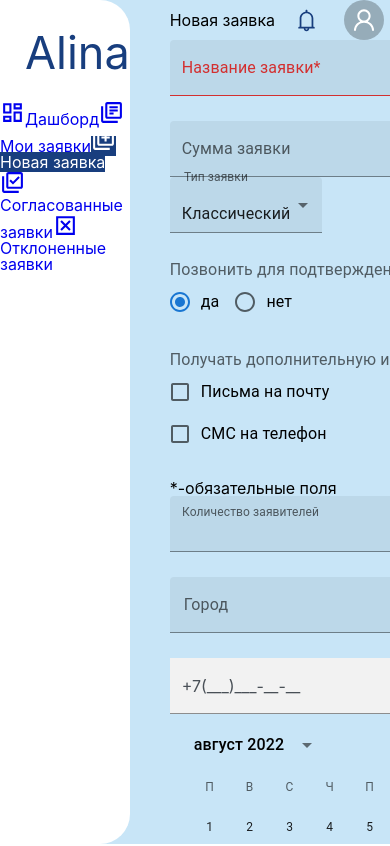
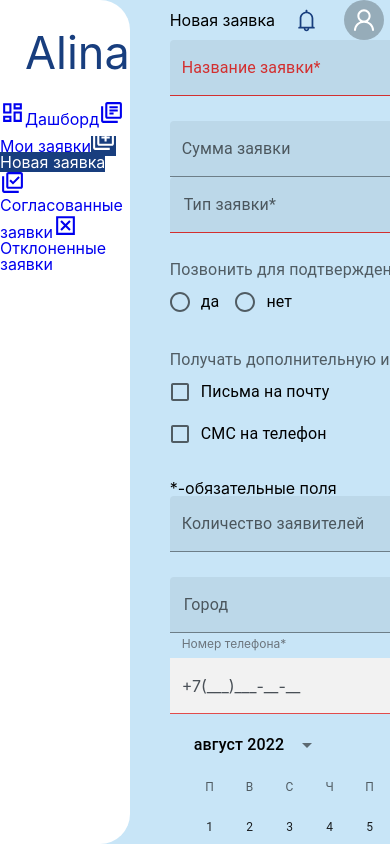
Before and after one commit to ZetBaur/alina, a React (Vite) app: page /newrequest in a window 390 px wide. Shown: the top 846 px of the page. Built offline with nearby package versions, Linux system fonts and the light colour scheme.

Commit message:
phone mask

```diff
--- a/src/screens/NewRequest.tsx
+++ b/src/screens/NewRequest.tsx
@@ -19,9 +19,8 @@ import {
 import 'primereact/resources/themes/lara-light-indigo/theme.css';
 import 'primereact/resources/primereact.min.css';
 import 'primeicons/primeicons.css';
-import { InputMask } from 'primereact/inputmask';
+import { InputMask, InputMaskChangeEvent } from 'primereact/inputmask';
 
-// import { DemoContainer, DemoItem } from '@mui/x-date-pickers/internals/demo';
 import dayjs, { Dayjs } from 'dayjs';
 import { AdapterDayjs } from '@mui/x-date-pickers/AdapterDayjs';
 import 'dayjs/locale/ru';
@@ -35,13 +34,13 @@ import { cities } from '../data/new.request.data';
 function NewRequest() {
   const [requestName, setRequestName] = useState('');
   const [requestAmount, setRequestAmount] = useState('');
-  const [typeValue, setTypeValue] = useState('classic');
-  const [confirmValue, setConfirmValue] = useState('yes');
+  const [typeValue, setTypeValue] = useState('');
+  const [confirmValue, setConfirmValue] = useState('');
   const [getEmailChecked, setGetEmailChecked] = useState(false);
   const [getSmsChecked, setGetSmsChecked] = useState(false);
   const [claimersNumber, setClaimersNumber] = useState('');
   const [cityValue, setCityValue] = useState('');
-  const [phoneInput, setPhoneInput] = useState('');
+  const [phoneInput, setPhoneInput] = useState<string>('');
   const [requestDate, setRequestDate] = useState<Dayjs | null>(
     dayjs('2022-08-17')
   );
@@ -86,8 +85,8 @@ function NewRequest() {
             }}
           />
 
-          <FormControl>
-            <InputLabel id='request-type'>Тип заявки</InputLabel>
+          <FormControl fullWidth>
+            <InputLabel id='request-type'>Тип заявки*</InputLabel>
             <Select
               error={!typeValue}
               labelId='request-type'
@@ -168,13 +167,10 @@ function NewRequest() {
       <div>
         <Box sx={{ marginBottom: '25px' }}>
           <TextField
-            id='outlined-number'
+            id='claimersNumber'
             label='Количество заявителей'
             type='number'
             variant='filled'
-            InputLabelProps={{
-              shrink: true,
-            }}
             value={claimersNumber}
             onChange={(event) => {
               setClaimersNumber(event.target.value);
@@ -191,7 +187,6 @@ function NewRequest() {
               id='demo'
               label='Город'
               variant='filled'
-              defaultValue='Выберите Ваш город'
               value={cityValue}
               onChange={(e) => {
                 setCityValue(e.target.value);
@@ -209,14 +204,18 @@ function NewRequest() {
 
       <div>
         <Box>
-          <InputMask
-            className={styles.input}
-            value={phoneInput}
-            onChange={(e) => {
-              setPhoneInput(e.target.value);
-            }}
-            mask='+7(999)999-99-99'
-          />
+          <span className='p-float-label'>
+            <InputMask
+              id='phone'
+              className={`${styles.input} p-invalid`}
+              value={phoneInput}
+              onChange={(e: InputMaskChangeEvent) =>
+                setPhoneInput(e.target.value)
+              }
+              mask='+7(999)999-99-99'
+            />
+            <label htmlFor='phone'>Номер телефона*</label>
+          </span>
         </Box>
 
         <Box>
```
